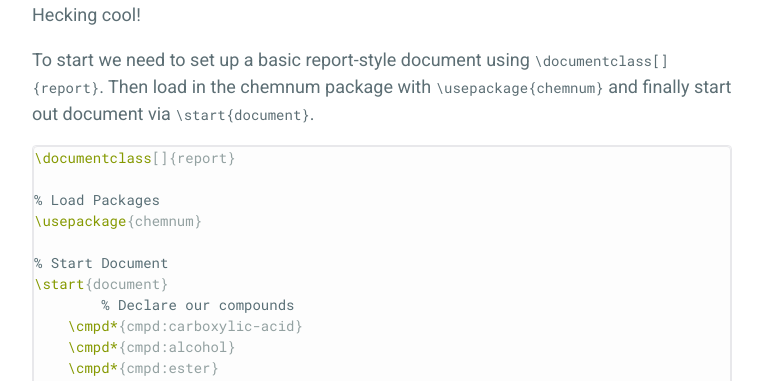
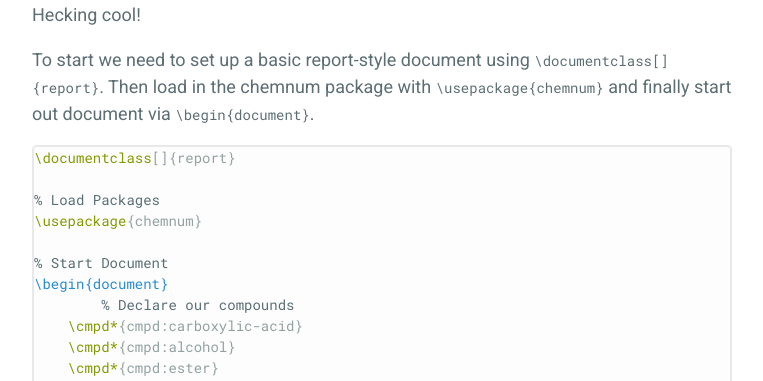
Before and after one commit to robotNoir/robotNoir.github.io, a Jekyll site: the page built from _posts/2018-02-18-latex-for-chemistry.md, in a window 1280 px wide. Shown: the part 1135-1516 px from the top of the page, without its empty margins (258-1021 px from the left). Built offline with Jekyll 4.4.1, drawn with Linux system fonts in a browser that asks for light colours.

Commit message:
Update 2018-02-18-latex-for-chemistry.md

````diff
--- a/_posts/2018-02-18-latex-for-chemistry.md
+++ b/_posts/2018-02-18-latex-for-chemistry.md
@@ -23,7 +23,7 @@ One of the most painful experiences in writing any type of report or thesis in c
 
 Hello [chemnum](https://ctan.org/pkg/chemnum?lang=en)! Chemnum is a LaTeX package that offers a couple of really nice features around numbering chemical compounds. It allows you to assign a *label* to a compound (ie. 'ester-a') and when the document is compiled with automatic generate and assign numbers to every *label*. Even better is it allows the replacing a text in EPS or PS files, meaning we can automatically number compounds in chemdraw schemes. Hecking cool!
 
-To start we need to set up a basic report-style document using `\documentclass[]{report}`. Then load in the chemnum package with `\usepackage{chemnum}` and finally start out document via `\start{document}`.
+To start we need to set up a basic report-style document using `\documentclass[]{report}`. Then load in the chemnum package with `\usepackage{chemnum}` and finally start out document via `\begin{document}`.
 
 
 ```TeX
@@ -33,7 +33,7 @@ To start we need to set up a basic report-style document using `\documentclass[]
 \usepackage{chemnum}
 
 % Start Document
-\start{document}
+\begin{document}
 	% Declare our compounds
     \cmpd*{cmpd:carboxylic-acid}
     \cmpd*{cmpd:alcohol}
````
